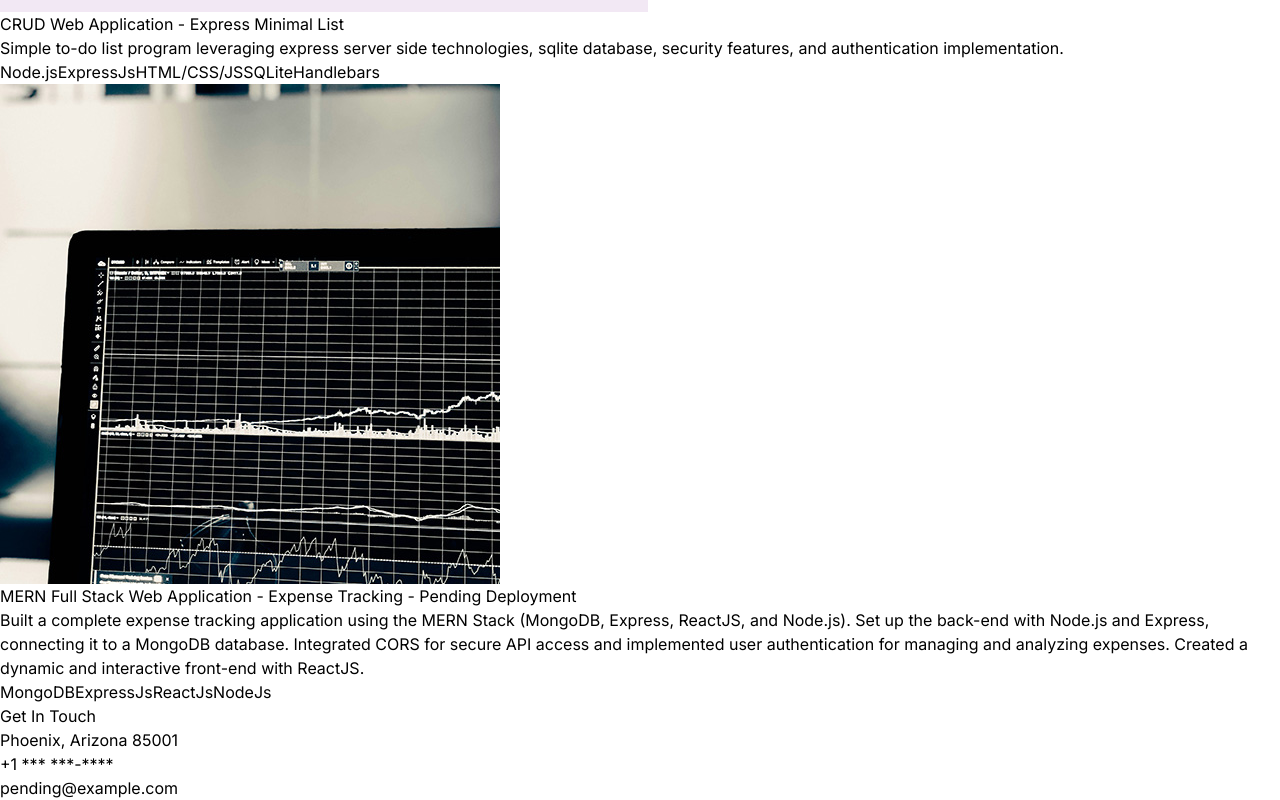
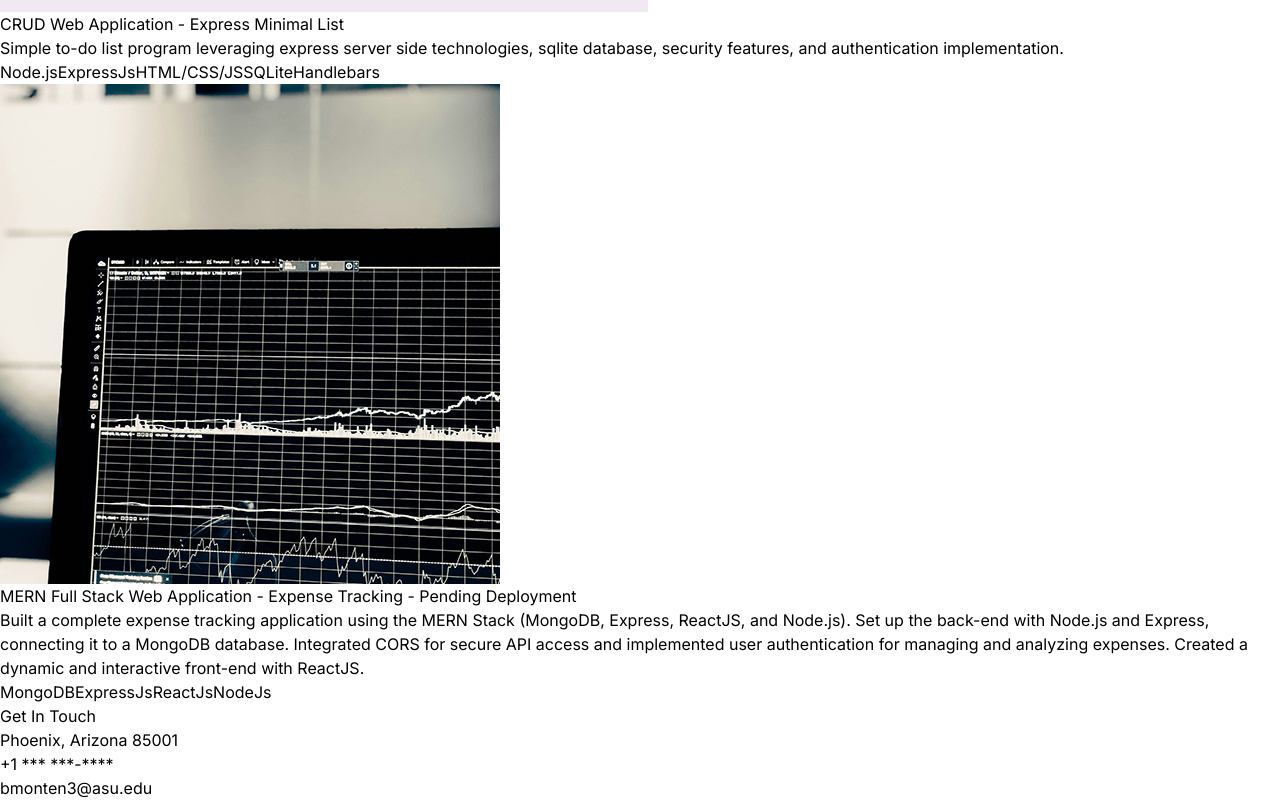
Before and after one commit to bmonten3/bmontenegro-portfolio, a React (Vite) app: page / in a window 1280 px wide. Shown: the part 5012-5812 px from the top of the page. Built offline with nearby package versions, Linux system fonts and the light colour scheme.

Commit message:
Layout Update

```diff
--- a/src/components/Projects.jsx
+++ b/src/components/Projects.jsx
@@ -50,7 +50,7 @@
             </motion.h6>
             <div>
                 {PROJECTS.map((project, index) => (
-                    <div key={index} className="mb-8 flex flex-wrap lg:justify-center">
+                    <div key={index} className="mb-8 sm:px-2 flex flex-wrap lg:justify-center">
                         <motion.div
                         whileInView={{opacity: 1, x:0}}
                         initial={{opacity:0, x: -100}}
--- a/src/constants/index.js
+++ b/src/constants/index.js
@@ -79,5 +79,5 @@
 export const CONTACT = {
   address: "Phoenix, Arizona 85001 ",
   phoneNo: "+1 *** ***-****",
-  email: "pending@example.com",
+  email: "bmonten3@asu.edu",
 };
```
